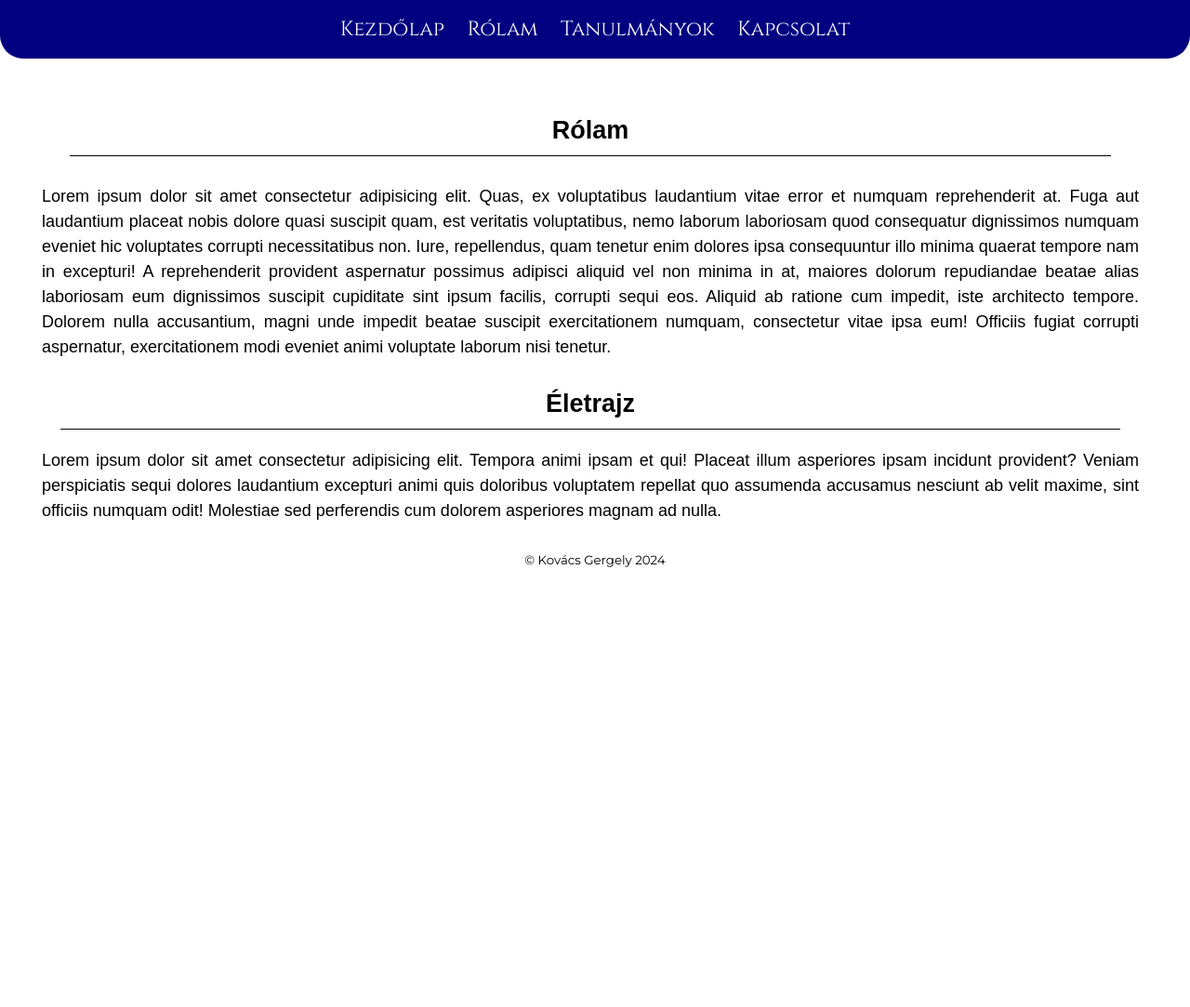
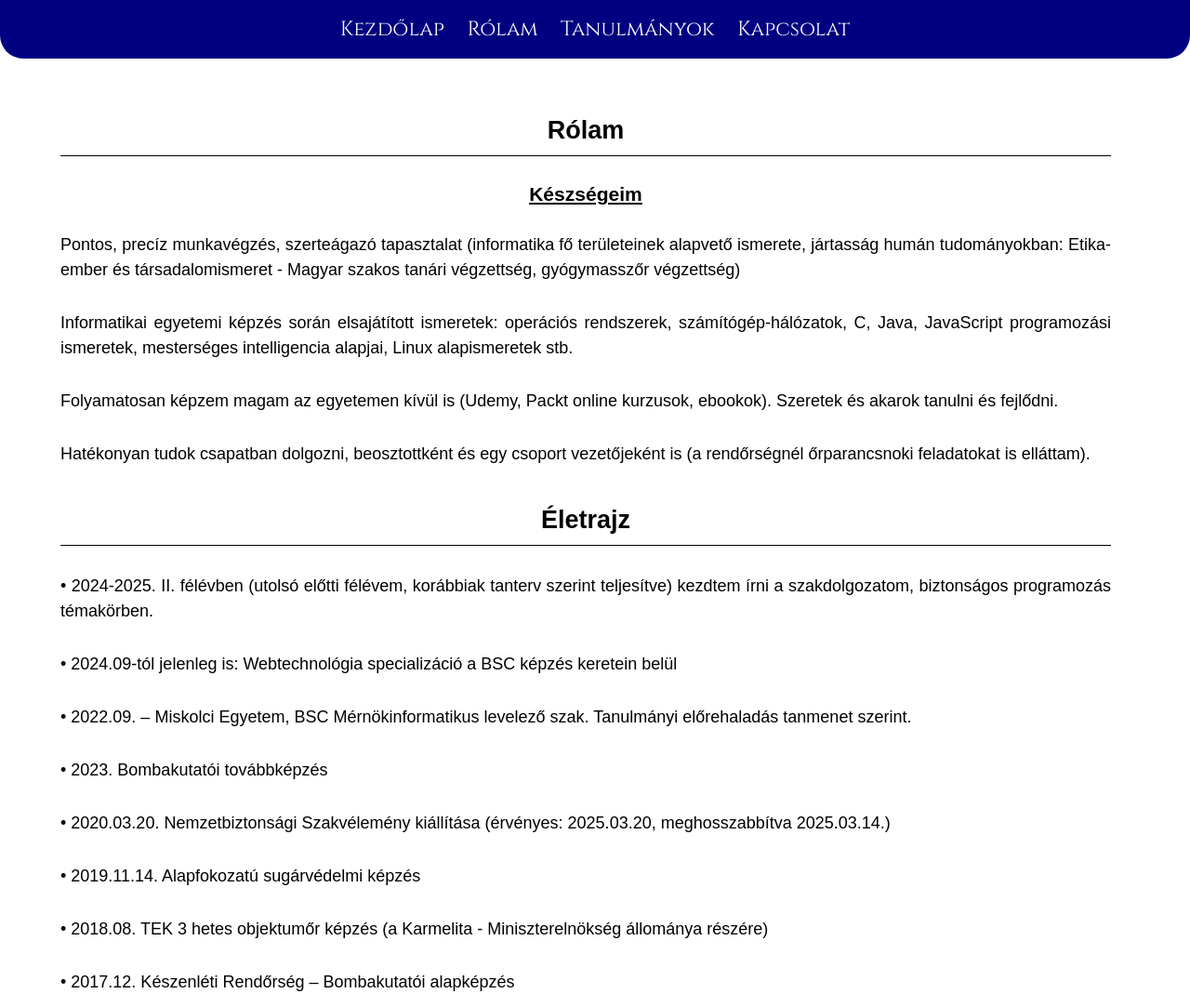
Before and after one commit to kovacsgergely22/kovacsgergely22.github.io, a plain HTML site: page about.html in a window 1280 px wide. Shown: the top 1083 px of the page at 93% size. Before the commit the page ends 800 px from the top, so only its background shows below. Drawn offline with Linux system fonts and the light colour scheme.

Commit message:
update my webpage

```diff
--- a/about.html
+++ b/about.html
@@ -37,11 +37,6 @@
     footer {
       font-family: "Montserrat";
     }
-
-    .content {
-      width: 100%;
-      margin: 0 auto;
-    }
   </style>
 </head>
 
@@ -58,29 +53,39 @@
   </header>
   <main>
     <section class="content">
-      <h1>Rólam</h1>
-      <p>Lorem ipsum dolor sit amet consectetur adipisicing elit. Quas, ex voluptatibus laudantium vitae error et
-        numquam reprehenderit at. Fuga aut laudantium placeat nobis dolore quasi suscipit quam, est veritatis
-        voluptatibus, nemo laborum laboriosam quod consequatur dignissimos numquam eveniet hic voluptates corrupti
-        necessitatibus non. Iure, repellendus, quam tenetur enim dolores ipsa consequuntur illo minima quaerat tempore
-        nam in excepturi! A reprehenderit provident aspernatur possimus adipisci aliquid vel non minima in at, maiores
-        dolorum repudiandae beatae alias laboriosam eum dignissimos suscipit cupiditate sint ipsum facilis, corrupti
-        sequi eos. Aliquid ab ratione cum impedit, iste architecto tempore. Dolorem nulla accusantium, magni unde
-        impedit beatae suscipit exercitationem numquam, consectetur vitae ipsa eum! Officiis fugiat corrupti aspernatur,
-        exercitationem modi eveniet animi voluptate laborum nisi tenetur.</p>
+      <h2>Rólam</h2>
+      <h3>Készségeim</h3>
+      <p>Pontos, precíz munkavégzés, szerteágazó tapasztalat (informatika fő területeinek alapvető ismerete, jártasság
+        humán tudományokban: Etika-ember és társadalomismeret - Magyar szakos tanári végzettség, gyógymasszőr
+        végzettség)</p>
+      <p>Informatikai egyetemi képzés során elsajátított ismeretek: operációs rendszerek, számítógép-hálózatok, C, Java,
+        JavaScript programozási ismeretek, mesterséges intelligencia alapjai, Linux alapismeretek stb.</p>
+      <p>Folyamatosan képzem magam az egyetemen kívül is (Udemy, Packt online kurzusok, ebookok). Szeretek és akarok
+        tanulni és fejlődni.</p>
+      <p>Hatékonyan tudok csapatban dolgozni, beosztottként és egy csoport vezetőjeként is (a rendőrségnél őrparancsnoki
+        feladatokat is elláttam).</p>
       <h2>Életrajz</h2>
-      <p>
-        Lorem ipsum dolor sit amet consectetur adipisicing elit. Tempora animi
-        ipsam et qui! Placeat illum asperiores ipsam incidunt provident?
-        Veniam perspiciatis sequi dolores laudantium excepturi animi quis
-        doloribus voluptatem repellat quo assumenda accusamus nesciunt ab
-        velit maxime, sint officiis numquam odit! Molestiae sed perferendis
-        cum dolorem asperiores magnam ad nulla.
+      <p>• 2024-2025. II. félévben (utolsó előtti félévem, korábbiak tanterv szerint teljesítve) kezdtem írni a
+        szakdolgozatom, biztonságos programozás témakörben.</p>
+      <p>• 2024.09-tól jelenleg is: Webtechnológia specializáció a BSC képzés keretein belül</p>
+      <p>• 2022.09. – Miskolci Egyetem, BSC Mérnökinformatikus levelező szak. Tanulmányi előrehaladás tanmenet szerint.</p>
+      <p>• 2023. Bombakutatói továbbképzés</p>
+      <p>• 2020.03.20. Nemzetbiztonsági Szakvélemény kiállítása (érvényes: 2025.03.20, meghosszabbítva 2025.03.14.)</p>
+      <p>• 2019.11.14. Alapfokozatú sugárvédelmi képzés</p>
+      <p>• 2018.08. TEK 3 hetes objektumőr képzés (a Karmelita - Miniszterelnökség állománya részére)</p>
+      <p>• 2017.12. Készenléti Rendőrség – Bombakutatói alapképzés</p>
+      <p>• 2017.04-05. Készenléti Rendőrség - Technikusi tanfolyam</p>
+      <p>• 2011.08.01-26. Készenléti Rendőrség - csapatszolgálati képzés</p>
+      <p>• 2004-2010 Eszterházy Károly Főiskola (ma: Eszterházy Károly Egyetem) nyelvvizsga hiányában a diplomát nem
+      állították ki, 2020.05.26. (a kormány döntése alapján) egyetemi szintű, magyar nyelv és irodalom és etika, ember-
+      és társadalomismeret szakos tanári diploma kiállítása</p>
+      <p>• 2000-2004 Széchenyi István Közgazdasági Szakközépiskola (Ózd) – 2004. érettségi bizonyítvány</p>
+
       </p>
     </section>
   </main>
   <footer>
-    <small>&copy; Kovács Gergely 2024</small>
+    <small>&copy; Kovács Gergely 2024-2025</small>
   </footer>
 </body>
 
--- a/src/style.css
+++ b/src/style.css
@@ -68,14 +68,37 @@ body main .content {
     width: 100%;
     text-align: justify;
     border-radius: 10px;
-    margin: 5px;
-    padding: 5px;
+    margin: 10px;
+    padding: 10px;
 }
 
-body main h1 {
+body main .content p {
+    text-align: justify;
+    margin: 10px;
+    padding: 10px;
+}
+
+h1 {
     text-align: center;
-    margin: 15px 5px;
-    padding: 5px;
+    border-bottom: 1px solid black;
+    line-height: 2;
+    margin: 30px;
+    padding: 0px;
+}
+
+h2 {
+    text-align: center;
+    border-bottom: 1px solid black;
+    line-height: 2;
+    margin: 20px;
+    padding: 0px;
+}
+
+h3 {
+    text-align: center;
+    text-decoration: underline;
+    line-height: 2;
+    margin: 10px;
 }
 
 body main .content ul {
@@ -107,38 +130,6 @@ body main .content a:hover {
     color: white;
 }
 
-.content {
-    float: inline-end;
-    width: 65%;
-    text-align: justify;
-    border-radius: 10px;
-    margin: 2px;
-    padding: px;
-}
-
-.content h1 {
-    text-align: center;
-    border-bottom: 1px solid black;
-    line-height: 2;
-    margin: 30px;
-    padding: 0px;
-}
-
-.content h2 {
-    text-align: center;
-    border-bottom: 1px solid black;
-    line-height: 2;
-    margin: 20px;
-    padding: 0px;
-}
-
-.content h3 {
-    text-align: center;
-    text-decoration: underline;
-    line-height: 2;
-    margin: 10px;
-}
-
 footer {
     float:end;
     text-align: center;
```
Also changed, not shown: index.html (+14 -12 lines), 1 other file.
